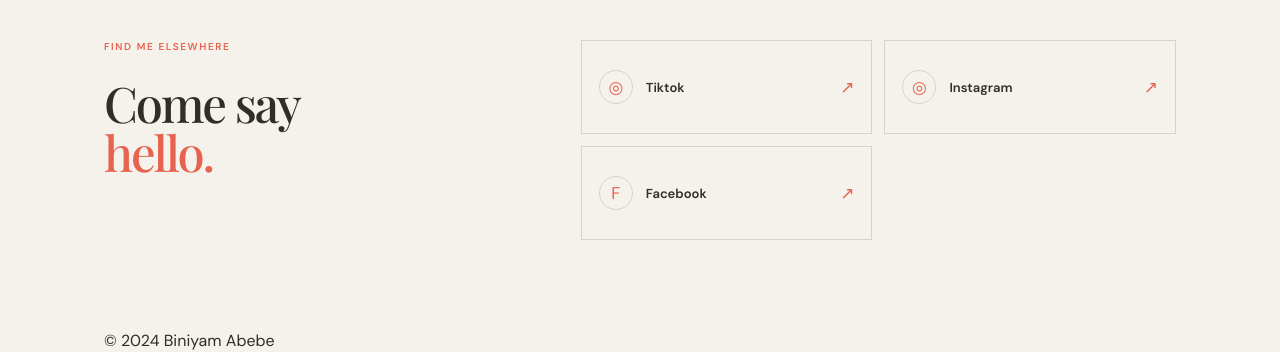
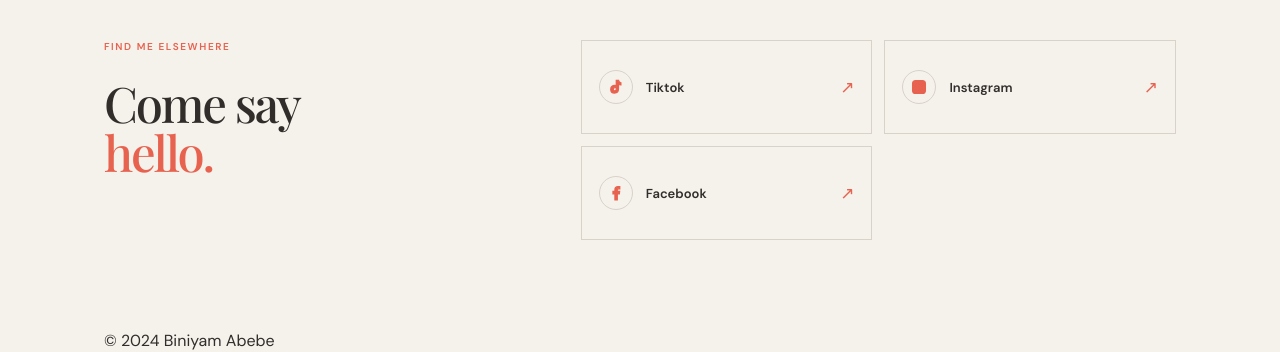
Before and after one commit to YelibeT/Personal-Blog, a React (Vite) app in the folder frontend/: page / in a window 1280 px wide. Shown: the part 1356-1708 px from the top of the page. Built offline with nearby package versions, Linux system fonts and the light colour scheme; no server answers; a web font is replaced by a local one.

Commit message:
fixed logos

```diff
--- a/frontend/src/AdminLogin.jsx
+++ b/frontend/src/AdminLogin.jsx
@@ -16,7 +16,6 @@
     try {
       await login(email, password);
 
-      // Backend confirmed that this is an ADMIN
       onLogin();
     } catch (error) {
       console.error("Login failed:", error);
--- a/frontend/src/App.css
+++ b/frontend/src/App.css
@@ -796,6 +796,18 @@
   color: var(--accent);
   font-size: 17px;
   flex: 0 0 auto;
+}
+
+.social-icon svg {
+  width: 18px;
+  height: 18px;
+  fill: currentColor;
+  stroke: currentColor;
+  stroke-width: 1.7;
+}
+
+.social-icon-dot {
+  stroke: none;
 }
 
 .social-icon + span {
--- a/frontend/src/App.jsx
+++ b/frontend/src/App.jsx
@@ -41,6 +41,32 @@
     : preview;
 };
 
+function SocialIcon({ name }) {
+  if (name === "tiktok") {
+    return (
+      <svg viewBox="0 0 24 24" aria-hidden="true" focusable="false">
+        <path d="M15.4 3.2c.3 1.8 1.3 3 3.1 3.2v2.8c-1.2 0-2.3-.3-3.2-.9v6.1c0 3.4-2.2 5.6-5.3 5.6-2.9 0-5-2-5-4.8 0-3.1 2.5-5.2 5.7-5.2.3 0 .6 0 .9.1v2.9c-.3-.1-.6-.2-.9-.2-1.3 0-2.4.9-2.4 2.3 0 1.2.8 2.1 2 2.1 1.3 0 2.1-.9 2.1-2.5V3.2h3z" />
+      </svg>
+    );
+  }
+
+  if (name === "instagram") {
+    return (
+      <svg viewBox="0 0 24 24" aria-hidden="true" focusable="false">
+        <rect x="3.5" y="3.5" width="17" height="17" rx="4" />
+        <circle cx="12" cy="12" r="4" />
+        <circle className="social-icon-dot" cx="17.5" cy="6.5" r="1" />
+      </svg>
+    );
+  }
+
+  return (
+    <svg viewBox="0 0 24 24" aria-hidden="true" focusable="false">
+      <path d="M13.7 21v-8h2.7l.4-3.1h-3.1v-2c0-.9.3-1.5 1.6-1.5h1.7V3.6c-.3 0-1.3-.1-2.4-.1-2.4 0-4 1.5-4 4.1v2.3H8v3.1h2.6v8h3.1z" />
+    </svg>
+  );
+}
+
 function Home({ darkMode, onToggleTheme, posts, postsLoading }) {
   const [sidebarOpen, setSidebarOpen] = useState(false);
   const [query, setQuery] = useState("");
@@ -58,9 +84,7 @@
     section?.scrollIntoView({ behavior: "smooth", block: "start" });
   }, [location.hash]);
 
-  /*
-   * Search public posts.
-   */
+
   const visiblePosts = useMemo(() => {
     return posts.filter((post) =>
       `${post.title || ""} ${post.excerpt || ""} ${post.category || ""}`
@@ -86,21 +110,19 @@
         </Link>
 
         <nav className={sidebarOpen ? "is-open" : ""}>
+
           <Link to="/" onClick={() => setSidebarOpen(false)}>
             Home
+          </Link>
+
+          <Link to="/#about" onClick={() => setSidebarOpen(false)}>
+            About
           </Link>
 
           <Link to="/#writing" onClick={() => setSidebarOpen(false)}>
             Writing
           </Link>
 
-          <Link to="/#about" onClick={() => setSidebarOpen(false)}>
-            About
-          </Link>
-
-          <Link to="/#newsletter" onClick={() => setSidebarOpen(false)}>
-            Newsletter
-          </Link>
         </nav>
 
         <button
@@ -222,7 +244,9 @@
               target="_blank"
               rel="noreferrer"
               >
-              <span className="social-icon">◎</span>
+              <span className="social-icon" aria-label="TikTok">
+                <SocialIcon name="tiktok" />
+              </span>
 
               <span>
                 <strong>Tiktok</strong>
@@ -238,7 +262,9 @@
               target="_blank"
               rel="noreferrer"
               >
-              <span className="social-icon">◎</span>
+              <span className="social-icon" aria-label="Instagram">
+                <SocialIcon name="instagram" />
+              </span>
 
               <span>
                 <strong>Instagram</strong>
@@ -254,7 +280,9 @@
               target="_blank"
               rel="noreferrer"
             >
-              <span className="social-icon">F</span>
+              <span className="social-icon" aria-label="Facebook">
+                <SocialIcon name="facebook" />
+              </span>
 
               <span>
                 <strong>Facebook</strong>
@@ -271,9 +299,9 @@
         <span>© 2024 Biniyam Abebe</span>
 
         <div>
-          <Link to="https://www.instagram.com/biniyam7185/?hl=en">Instagram</Link>
-          <Link to="https://www.tiktok.com/@binu_abebe">Tiktok</Link>
-          <Link to="https://web.facebook.com/biniyam.abebe.98284?locale=fr_FR">Tiktok</Link>
+          <a href="https://www.instagram.com/biniyam7185/?hl=en">Instagram</a>
+          <a href="https://www.tiktok.com/@binu_abebe">Tiktok</a>
+          <a href="https://web.facebook.com/biniyam.abebe.98284?locale=fr_FR">Facebook</a>
 
         </div>
       </footer>
--- a/frontend/src/PostPage.jsx
+++ b/frontend/src/PostPage.jsx
@@ -5,7 +5,7 @@
   draft,
   onPostSaved,
   onBack
-}) {
+  }) {
   const [title, setTitle] = useState(
     draft?.title || ""
   );
@@ -303,7 +303,7 @@
                 name="action"
                 value="publish"
                 disabled={saving}
-              >
+                >
                 {saving
                   ? "Please wait..."
                   : draft?.published
```
